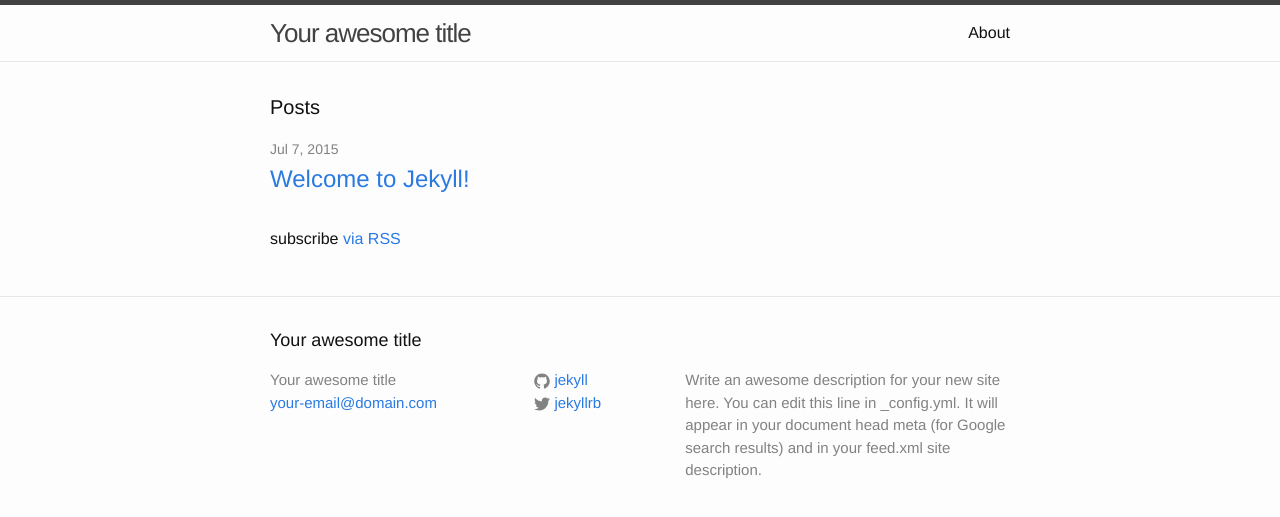
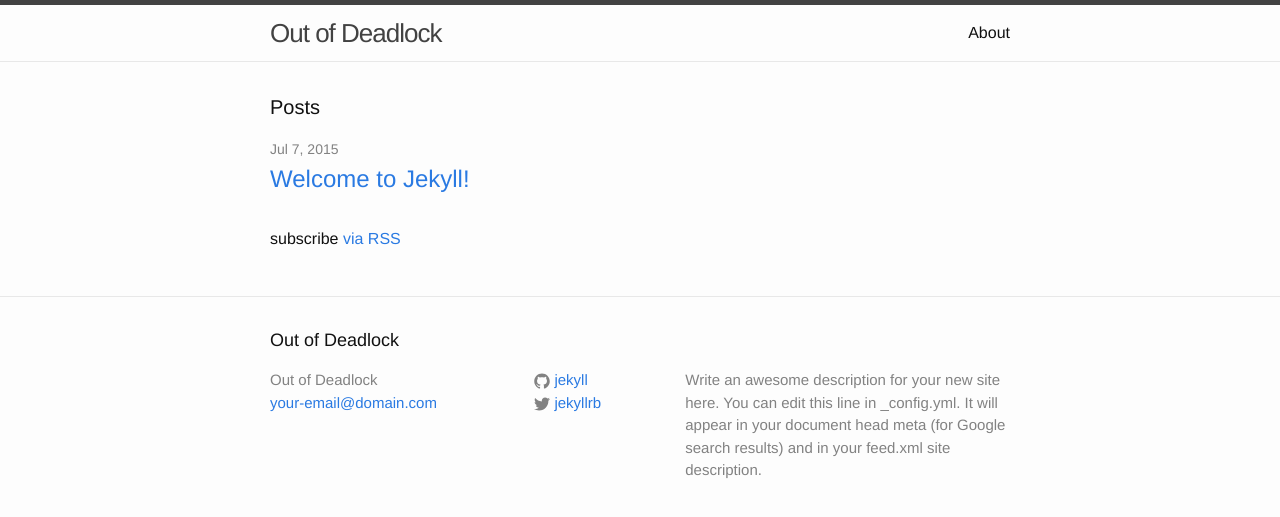
Before and after one commit to tbrushwyler/blog-jekyll, a Jekyll site: the page built from index.html, in a window 1280 px wide. Shown: the top 517 px of the page. Built offline with Jekyll 4.4.1, drawn with Linux system fonts in a browser that asks for light colours.

```diff
--- a/_config.yml
+++ b/_config.yml
@@ -1,12 +1,12 @@
 # Site settings
-title: Your awesome title
+title: Out of Deadlock
 email: your-email@domain.com
 description: > # this means to ignore newlines until "baseurl:"
   Write an awesome description for your new site here. You can edit this
   line in _config.yml. It will appear in your document head meta (for
   Google search results) and in your feed.xml site description.
 baseurl: "" # the subpath of your site, e.g. /blog/
-url: "http://yourdomain.com" # the base hostname & protocol for your site
+url: "http://outofdeadlock.io" # the base hostname & protocol for your site
 twitter_username: jekyllrb
 github_username:  jekyll
 
```
Also changed, not shown: 1 other file.
